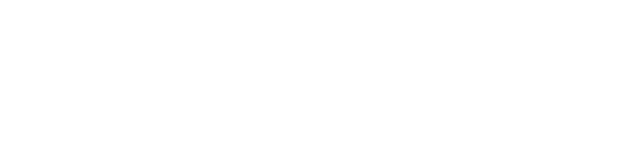
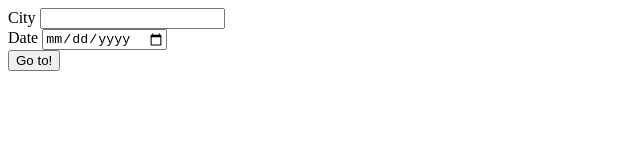
Before and after one commit to claudioacioli/udacity-frontend-capstone, a website: page src/client/views/index.html in a window 1280 px wide. Shown: the whole page, without its empty margins (0-640 px from the left). Drawn offline with Linux system fonts and the light colour scheme.

Commit message:
feat: Add form

```diff
--- a/src/client/views/index.html
+++ b/src/client/views/index.html
@@ -6,6 +6,18 @@
     <title>Travel</title>
   </head>
   <body>
-
+    <form>
+      <div>
+        <label>City</label>
+        <input type="text" name="city" id="city">
+      </div>
+      <div>
+        <label>Date</label>
+        <input type="date" name="date" id="date">
+      </div>
+      <div>
+        <button type="submit">Go to!</button>
+      </div>
+    </form>
   </body>
 </html>
```
